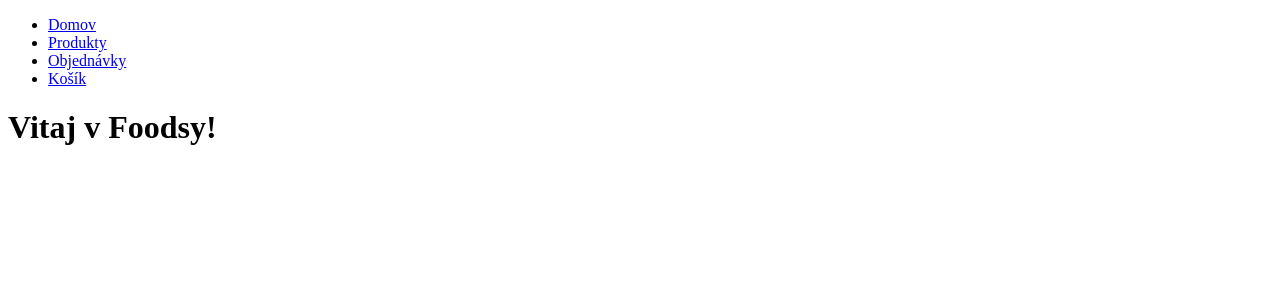
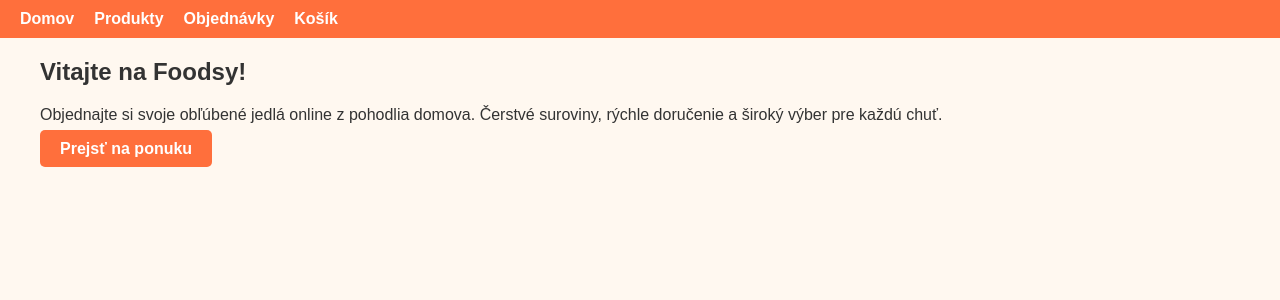
Before and after one commit to MilanSurkos/Foodsy, a Django app: page / in a window 1280 px wide. Shown: the top 300 px of the page. Run offline with Django 5.2, Linux system fonts and the light colour scheme.

Commit message:
Urls prvy web uprava

```diff
--- a/templates/base.html
+++ b/templates/base.html
@@ -1,9 +1,75 @@
 <!-- templates/base.html -->
 <!DOCTYPE html>
-<html lang="en">
+<html lang="sk">
 <head>
-    <meta charset="UTF-8">
-    <title>Foodsy</title>
+    <meta charset="UTF-8" />
+    <meta name="viewport" content="width=device-width, initial-scale=1" />
+    <title>Foodsy - Objednaj si jedlo online</title>
+    <style>
+        body {
+            font-family: Arial, sans-serif;
+            margin: 0; padding: 0;
+            background: #fff8f0;
+            color: #333;
+        }
+        nav {
+            background-color: #ff6f3c;
+            padding: 10px 20px;
+        }
+        nav ul {
+            list-style: none;
+            margin: 0; padding: 0;
+            display: flex;
+            gap: 20px;
+        }
+        nav ul li a {
+            color: white;
+            text-decoration: none;
+            font-weight: bold;
+        }
+        nav ul li a:hover {
+            text-decoration: underline;
+        }
+        .container {
+            max-width: 1200px;
+            margin: 20px auto;
+            padding: 0 15px;
+        }
+        section {
+            margin-bottom: 40px;
+        }
+        a.button {
+            background: #ff6f3c;
+            color: white;
+            padding: 10px 20px;
+            border-radius: 5px;
+            text-decoration: none;
+            font-weight: bold;
+        }
+        a.button:hover {
+            background: #e65c28;
+        }
+        form label {
+            margin-right: 10px;
+            font-weight: bold;
+        }
+        form input[type="number"] {
+            width: 50px;
+            padding: 5px;
+        }
+        form button {
+            background: #ff6f3c;
+            border: none;
+            color: white;
+            padding: 7px 15px;
+            cursor: pointer;
+            border-radius: 5px;
+            font-weight: bold;
+        }
+        form button:hover {
+            background: #e65c28;
+        }
+    </style>
 </head>
 <body>
     <!-- Navbar -->
@@ -17,7 +83,56 @@
     </nav>
 
     <!-- Obsah stránky -->
-    {% block content %}
-    {% endblock %}
+    <div class="container">
+        {% block content %}
+        <!-- Tu môžeš použiť niektorý z pripravených popisov ako príklad -->
+
+        <!-- Domov – uvítací banner -->
+        <section>
+            <h1>Vitajte na Foodsy!</h1>
+            <p>Objednajte si svoje obľúbené jedlá online z pohodlia domova. Čerstvé suroviny, rýchle doručenie a široký výber pre každú chuť.</p>
+            <a href="{% url 'product_list' %}" class="button">Prejsť na ponuku</a>
+        </section>
+
+        <!-- Produkty – popis sekcie -->
+        <section>
+            <h2>Naša ponuka jedál</h2>
+            <p>Vyberte si zo širokej ponuky našich jedál – od tradičných slovenských špecialít až po medzinárodné lahôdky. Každé jedlo pripravujeme s dôrazom na kvalitu a čerstvosť.</p>
+        </section>
+
+        <!-- Detail produktu – príklad -->
+        <section>
+            <h3>Pizza Margherita</h3>
+            <p>Tradičná talianska pizza s paradajkovou omáčkou, mozzarellou a čerstvou bazalkou.</p>
+            <p><strong>Cena:</strong> 7.50 €</p>
+            <form method="post" action="#">
+                {% csrf_token %}
+                <label for="mnozstvo">Množstvo:</label>
+                <input type="number" id="mnozstvo" name="mnozstvo" value="1" min="1" max="10" />
+                <button type="submit">Pridať do košíka</button>
+            </form>
+        </section>
+
+        <!-- Košík – popis košíka -->
+        <section>
+            <h2>Váš košík</h2>
+            <p>Skontrolujte položky, ktoré ste si vybrali. Môžete upraviť množstvo alebo odstrániť položky pred dokončením objednávky.</p>
+        </section>
+
+        <!-- Objednávky – popis stránky -->
+        <section>
+            <h2>Vaše objednávky</h2>
+            <p>Tu nájdete prehľad všetkých vašich objednávok vrátane aktuálne spracovávaných a dokončených. Sledujte stav a históriu vašich objednávok jednoducho a prehľadne.</p>
+        </section>
+
+        <!-- Potvrdenie objednávky -->
+        <section>
+            <h2>Ďakujeme za vašu objednávku!</h2>
+            <p>Vaša objednávka bola úspešne prijatá a začíname ju spracovávať. Čoskoro vám prinesieme vaše obľúbené jedlo až k dverám.</p>
+            <a href="{% url 'home' %}" class="button">Späť na domovskú stránku</a>
+        </section>
+
+        {% endblock %}
+    </div>
 </body>
 </html>
--- a/templates/home.html
+++ b/templates/home.html
@@ -1,6 +1,9 @@
-<!-- templates/home.html -->
 {% extends 'base.html' %}
 
 {% block content %}
-<h1>Vitaj v Foodsy!</h1>
+<section>
+    <h1>Vitajte na Foodsy!</h1>
+    <p>Objednajte si svoje obľúbené jedlá online z pohodlia domova. Čerstvé suroviny, rýchle doručenie a široký výber pre každú chuť.</p>
+    <a href="{% url 'product_list' %}" class="button">Prejsť na ponuku</a>
+</section>
 {% endblock %}
```
